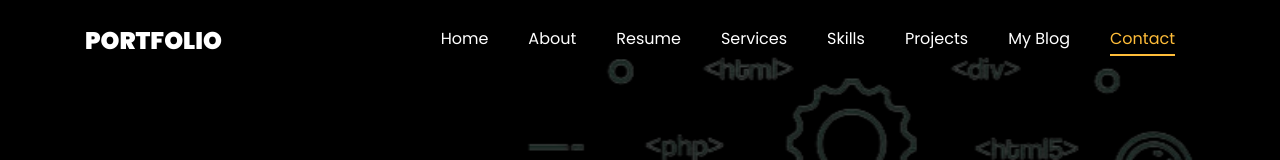
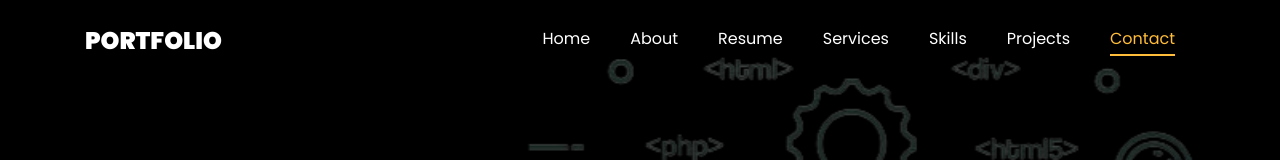
Before and after one commit to Aswinisri/Aswinisri.github.io, a plain HTML site: page index.html in a window 1280 px wide. Shown: the top 160 px of the page. Drawn offline with Linux system fonts and the light colour scheme; files whose address does not match are found by name.

Commit message:
initial update

```diff
--- a/index.html
+++ b/index.html
@@ -40,7 +40,7 @@
 	          <li class="nav-item"><a href="#services-section" class="nav-link"><span>Services</span></a></li>
 	          <li class="nav-item"><a href="#skills-section" class="nav-link"><span>Skills</span></a></li>
 	          <li class="nav-item"><a href="#projects-section" class="nav-link"><span>Projects</span></a></li>
-	          <li class="nav-item"><a href="#blog-section" class="nav-link"><span>My Blog</span></a></li>
+	          <!-- <li class="nav-item"><a href="#blog-section" class="nav-link"><span>My Blog</span></a></li> -->
 	          <li class="nav-item"><a href="#contact-section" class="nav-link"><span>Contact</span></a></li>
 	        </ul>
 	      </div>
```
